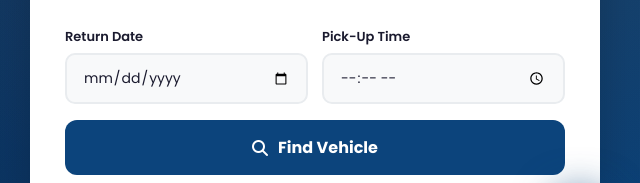
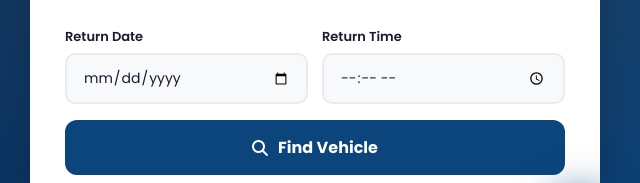
Before and after one commit to travorent-com/travorents.com, a website: page index.html in a window 1280 px wide. Shown: the part 525-708 px from the top of the page, 640-1280 px from the left. Drawn offline with Linux system fonts and the light colour scheme.

Commit message:
Add files via upload

```diff
--- a/index.html
+++ b/index.html
@@ -550,7 +550,7 @@ footer ul li a:hover{color:var(--primary-light);gap:12px;}
           <input type="date" id="bkReturn">
         </div>
         <div class="form-group">
-          <label>Pick-Up Time</label>
+          <label>Return Time</label>
           <input type="time" id="bkPickup">
         </div>
       </div>
```
